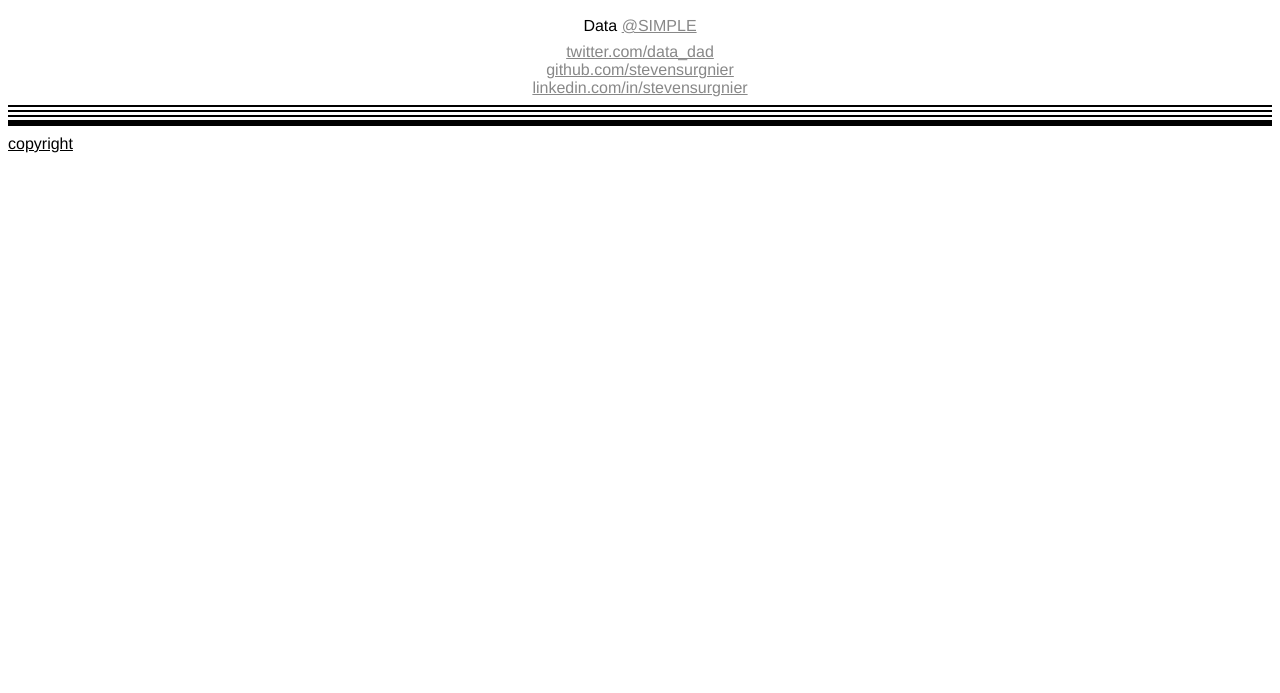
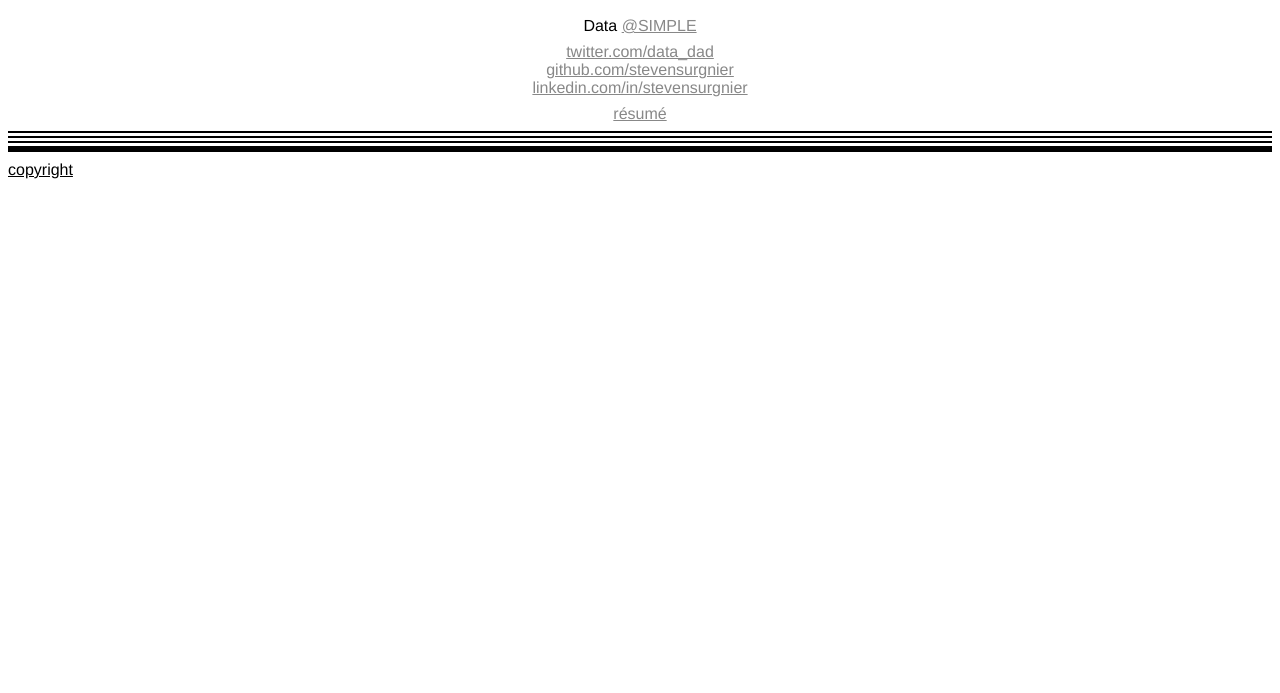
Before and after one commit to stevensurgnier/stevensurgnier.github.io, a plain HTML site: page index.html in a window 1280 px wide. Shown: the part 107-800 px from the top of the page. Drawn offline with Linux system fonts and the light colour scheme.

Commit message:
add link to résumé

```diff
--- a/index.html
+++ b/index.html
@@ -69,6 +69,9 @@
             <li><a href="https://www.linkedin.com/in/stevensurgnier">linkedin.com/in/stevensurgnier</a></li>
           </ul>
         </div>
+        <div id="resume">
+          <a href="https://github.com/stevensurgnier/stevensurgnier.github.io/blob/master/resume.md">résumé</a>
+        </div>
       </div>
     </div>
     <div id="footer">
```
